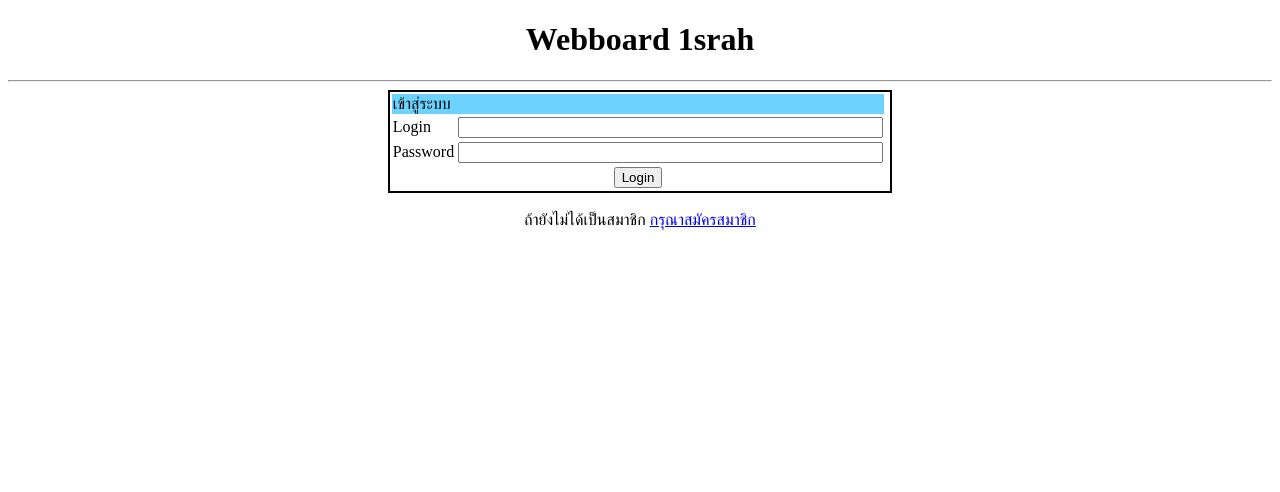
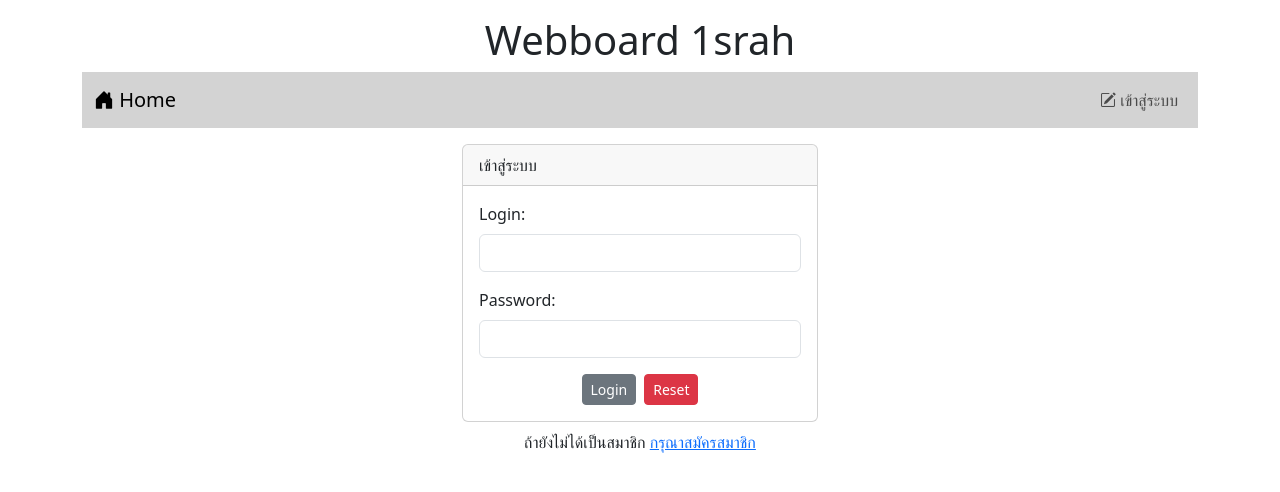
Before and after one commit to 1srah/Webboard_Soramon, a PHP site: page /login.php in a window 1280 px wide. Shown: the top 492 px of the page. Run offline with PHP 8.4, Linux system fonts and the light colour scheme.

Commit message:
work 7 update bootstrap
work 7 update bootstrap

```diff
--- a/login.php
+++ b/login.php
@@ -1,41 +1,59 @@
 <?php
 session_start();
-if(isset($_SESSION['id'])){
+if (isset($_SESSION['id'])) {
     header("location:index.php");
     die();
 }
 ?>
 <!DOCTYPE html>
 <html lang="en">
+
 <head>
     <meta charset="UTF-8">
     <meta http-equiv="X-UA-Compatible" content="IE=edge">
     <meta name="viewport" content="width=device-width, initial-scale=1.0">
     <title>Login Page</title>
-    <style>
-        h1{
-            text-align: center;
-        }
-        table{
-            border: 2px solid black;
-            width: 25%;
-        }
-    </style>
+    <link href="https://cdn.jsdelivr.net/npm/bootstrap@5.3.2/dist/css/bootstrap.min.css" rel="stylesheet" integrity="sha384-T3c6CoIi6uLrA9TneNEoa7RxnatzjcDSCmG1MXxSR1GAsXEV/Dwwykc2MPK8M2HN" crossorigin="anonymous">
+    <script src="https://cdn.jsdelivr.net/npm/bootstrap@5.3.2/dist/js/bootstrap.bundle.min.js" integrity="sha384-C6RzsynM9kWDrMNeT87bh95OGNyZPhcTNXj1NW7RuBCsyN/o0jlpcV8Qyq46cDfL" crossorigin="anonymous"></script>
+    <link rel="stylesheet" href="https://cdn.jsdelivr.net/npm/bootstrap-icons@1.11.3/font/bootstrap-icons.min.css">
 </head>
+
 <body>
-    <h1>Webboard 1srah</h1>
-    <hr>
-    <form action="verify.php" method="post">
-        <table align="center">
-            <tr><td colspan="2"  style="background-color: #6CD2FE;">เข้าสู่ระบบ</td></tr>
-            <tr><td>Login</td><td><input type="text" name="login" size="50" required></td></tr>
-            <tr><td>Password</td><td><input type="password" name="pwd" size="50"></td></tr>
-            <tr><td colspan="2" align="center"><input type="submit" value="Login"></td><td></td></tr>
-        </table>
-        <br>
-        <center>
-        ถ้ายังไม่ได้เป็นสมาชิก <a href="register.php">กรุณาสมัครสมาชิก</a>
-        </center>
-    </form>
+    <div class="container-lg">
+        <h1 style="text-align:center;" class="mt-3">Webboard 1srah</h1>
+        <?php include "nav.php" ?>
+        <div class="row mt-3">
+            <div class="col-lg-4 col-md-3 col-sm-2 col-1"></div>
+            <div class="col-lg-4 col-md-6 col-sm-8 col-10">
+            <?php if(isset($_SESSION['error'])){ unset($_SESSION['error']);?>
+            <div class="alert alert-danger" role="alert">
+            ชื่อบัญชีหรือรหัสผ่านไม่ถูกต้อง
+            </div>
+            <?php }?>
+                <div class="card">
+                    <div class="card-header">เข้าสู่ระบบ</div>
+                    <div class="card-body">
+                        <form action="verify.php" method="post">
+                            <div class="form-group">
+                                <label for="user" class="form-label">Login:</label>
+                                <input type="text" id="user" class="form-control" name="login" required>
+                            </div>
+                            <div class="form-group mt-3">
+                                <label for="pass" class="form-label">Password:</label>
+                                <input type="password" id="pass" class="form-control" name="pwd" required>
+                            </div>
+                            <div class="d-flex justify-content-center mt-3">
+                                <button type="submit" class="btn btn-secondary btn-sm me-1">Login</button>
+                                <button type="reset" class="btn btn-danger btn-sm ms-1">Reset</button>
+                            </div>
+                        </form>
+                    </div>
+                </div>
+                <center class="mt-2">ถ้ายังไม่ได้เป็นสมาชิก <a href="register.php">กรุณาสมัครสมาชิก</a></center>
+            </div>
+            <div class="col-lg-4 col-md-3 col-sm-2 col-1"></div>
+        </div>
+    </div>
 </body>
+
 </html>
--- /dev/null
+++ b/nav.php
@@ -0,0 +1,22 @@
+<nav class="navbar navbar-expand-lg" style="background-color: #d3d3d3;">
+            <div class="container-fluid">
+                <a class="navbar-brand" href="index.php"><i class="bi bi-house-door-fill"></i> Home</a>
+                <ul class="navbar-nav">
+                    <li class="nav-item">
+                        <?php
+                        if (!isset($_SESSION['id'])) { ?>
+                            <a class="nav-link" aria-current="page" href="login.php"><i class="bi bi-pencil-square"></i> เข้าสู่ระบบ</a>
+                        <?php } else { ?>
+                    <li class="nav-item dropdown">
+                        <a class="nav-link dropdown-toggle btn btn-outline-secondary" href="#" role="button" data-bs-toggle="dropdown" aria-expanded="false">
+                            <i class="bi bi-people-fill"></i> <?php echo "$_SESSION[username]" ?>
+                        </a>
+                        <ul class="dropdown-menu">
+                            <li><a class="dropdown-item" href="logout.php"><i class="bi bi-power"></i> ออกจากระบบ</a></li>
+                        </ul>
+                    </li>
+                <?php } ?>
+                </li>
+                </ul>
+            </div>
+        </nav>
```
Also changed, not shown: index.php (+1 -22 lines), verify.php (+11 -25 lines).
